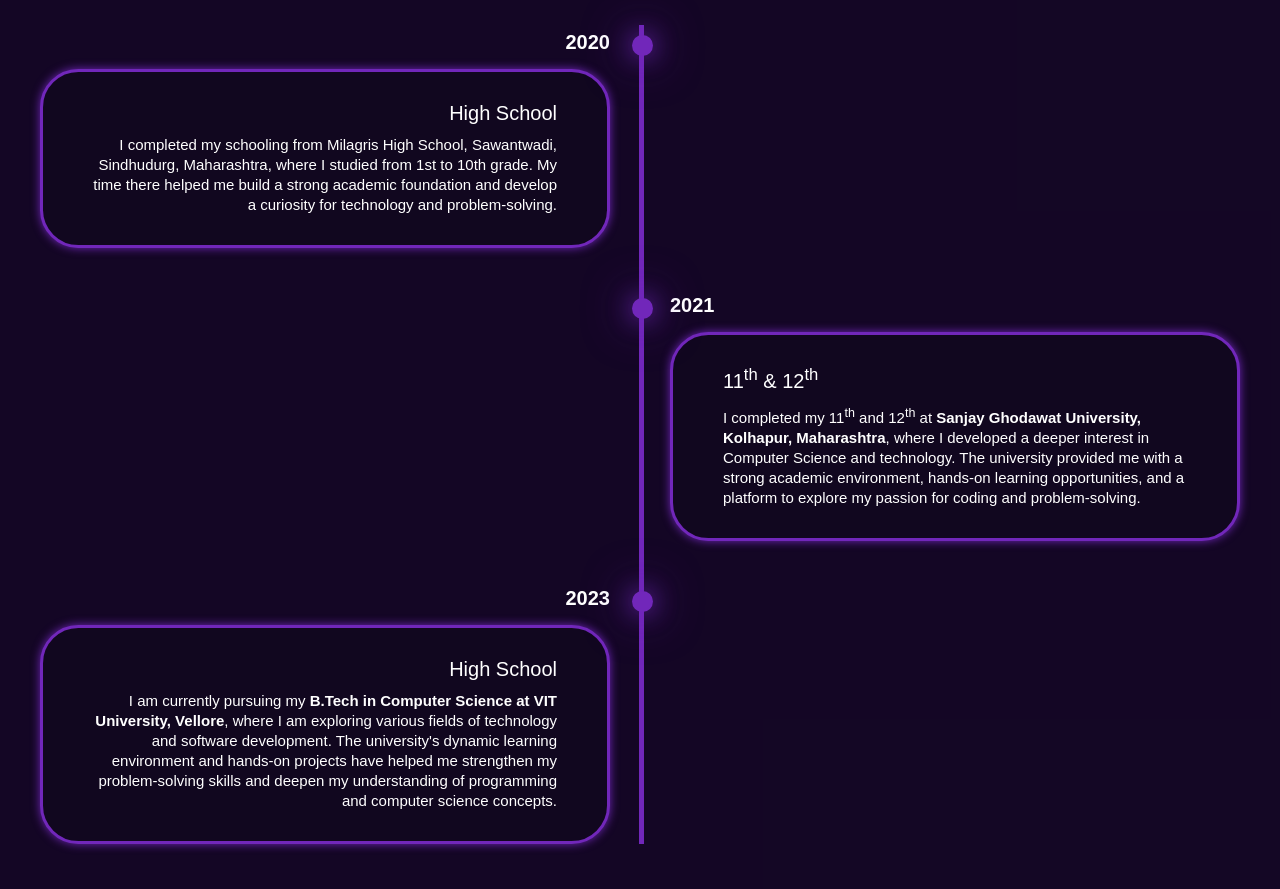
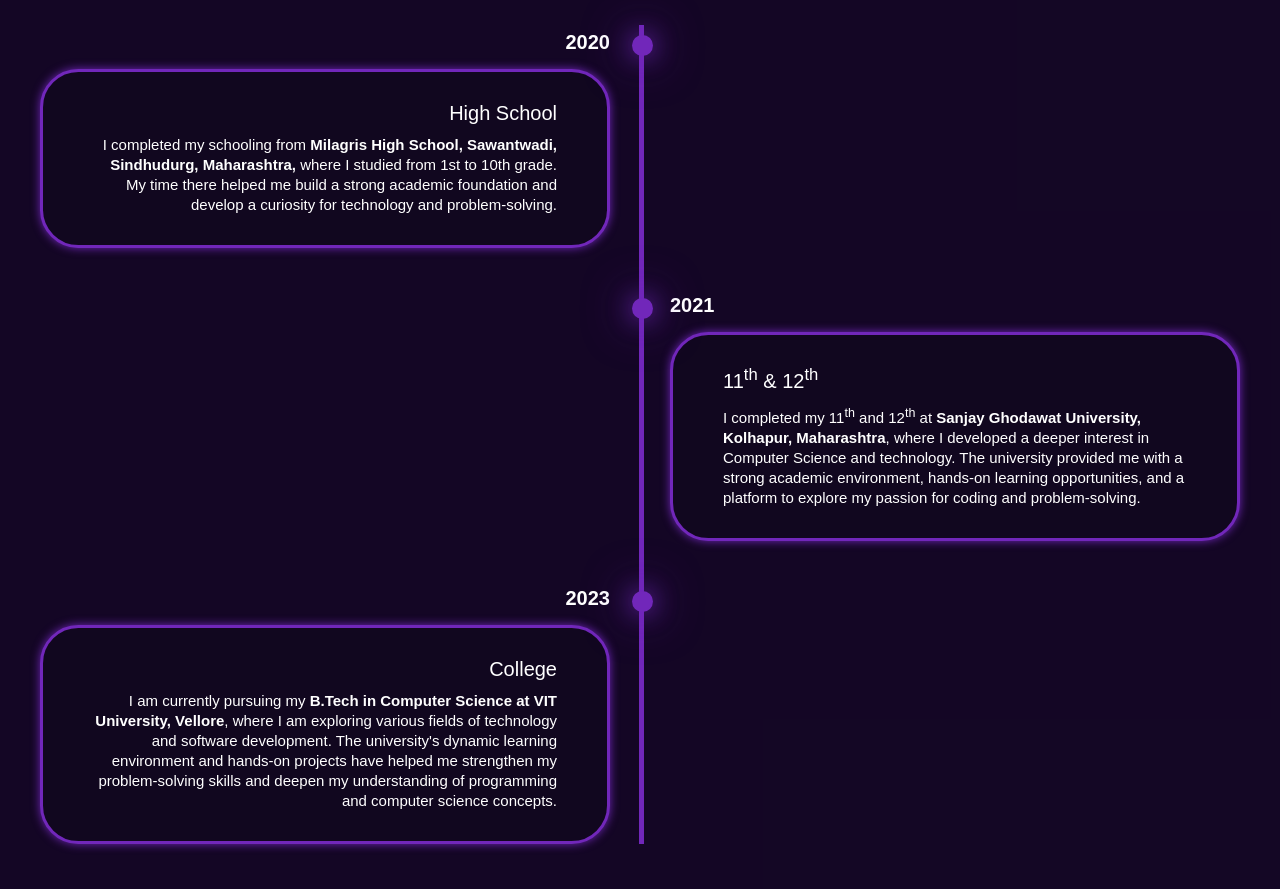
Before and after one commit to Tanushka-lokegaonkar/portfolio-, a plain HTML site: page index.html in a window 1280 px wide. Shown: the part 1060-1949 px from the top of the page. Drawn offline with nearby package versions, Linux system fonts and the light colour scheme.

Commit message:
fixed bug

```diff
--- a/index.html
+++ b/index.html
@@ -55,7 +55,7 @@
                     <div class="timeline-date">2020</div>
                     <div class="timeline-content">
                         <h3>High School</h3>
-                        <p>I completed my schooling from Milagris High School, Sawantwadi, Sindhudurg, Maharashtra, where I studied from 1st to 10th grade. My time there helped me build a strong academic foundation and develop a curiosity for technology and problem-solving.</p>
+                        <p>I completed my schooling from <b>Milagris High School, Sawantwadi, Sindhudurg, Maharashtra,</b> where I studied from 1st to 10th grade. My time there helped me build a strong academic foundation and develop a curiosity for technology and problem-solving.</p>
                     </div>
             </div>
 
@@ -72,7 +72,7 @@
                 <div class="timeline-dot"></div>
                     <div class="timeline-date">2023</div>
                     <div class="timeline-content">
-                        <h3>High School</h3>
+                        <h3>College</h3>
                         <p>I am currently pursuing my <b>B.Tech in Computer Science at VIT University, Vellore</b>, where I am exploring various fields of technology and software development. The university's dynamic learning environment and hands-on projects have helped me strengthen my problem-solving skills and deepen my understanding of programming and computer science concepts.</p>
                     </div>
             </div>
```
